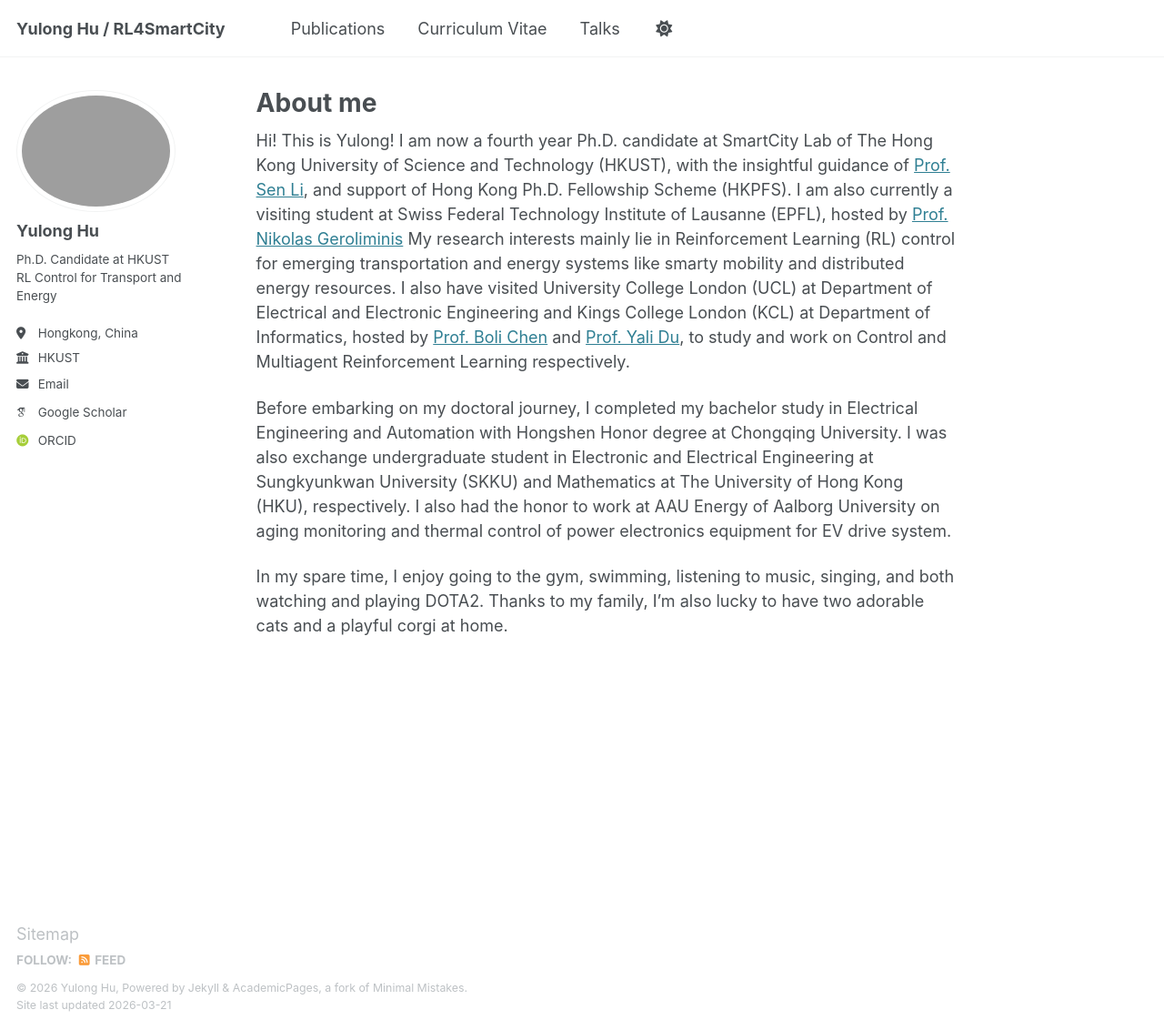
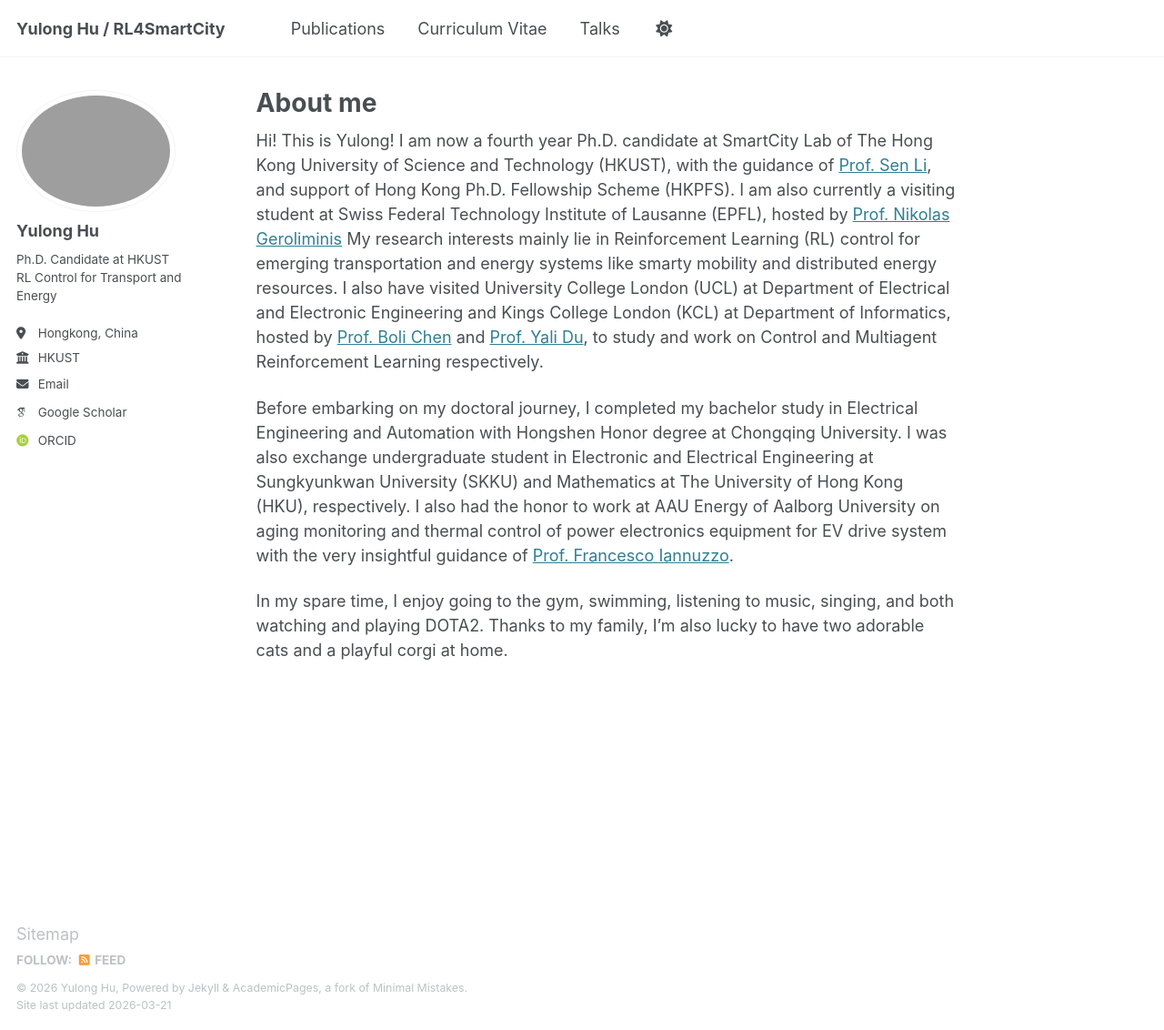
Before and after one commit to yulonghu2000/yulonghu2000.github.io, a Jekyll site: the page built from _pages/about.md, in a window 1280 px wide and 1132 px high. Shown: the whole window at 91% size. Built offline with Jekyll 4.4.1, drawn with Linux system fonts in a browser that asks for light colours; some web fonts are replaced.

Commit message:
Update about.md

```diff
--- a/_pages/about.md
+++ b/_pages/about.md
@@ -7,8 +7,8 @@ redirect_from:
   - /about.html
 ---
 
-Hi! This is Yulong! I am now a fourth year Ph.D. candidate at SmartCity Lab of The Hong Kong University of Science and Technology (HKUST), with the insightful guidance of [Prof. Sen Li](https://seng.hkust.edu.hk/about/people/faculty/sen-li), and support of Hong Kong Ph.D. Fellowship Scheme (HKPFS). I am also currently a visiting student at Swiss Federal Technology Institute of Lausanne (EPFL), hosted by [Prof. Nikolas Geroliminis](https://people.epfl.ch/nikolas.geroliminis) My research interests mainly lie in Reinforcement Learning (RL) control for emerging transportation and energy systems like smarty mobility and distributed energy resources. I also have visited University College London (UCL) at Department of Electrical and Electronic Engineering and Kings College London (KCL) at Department of Informatics, hosted by [Prof. Boli Chen](https://profiles.ucl.ac.uk/72618-boli-chen) and [Prof. Yali Du](https://www.kcl.ac.uk/people/yali-du), to study and work on Control and Multiagent Reinforcement Learning respectively.
+Hi! This is Yulong! I am now a fourth year Ph.D. candidate at SmartCity Lab of The Hong Kong University of Science and Technology (HKUST), with the guidance of [Prof. Sen Li](https://seng.hkust.edu.hk/about/people/faculty/sen-li), and support of Hong Kong Ph.D. Fellowship Scheme (HKPFS). I am also currently a visiting student at Swiss Federal Technology Institute of Lausanne (EPFL), hosted by [Prof. Nikolas Geroliminis](https://people.epfl.ch/nikolas.geroliminis) My research interests mainly lie in Reinforcement Learning (RL) control for emerging transportation and energy systems like smarty mobility and distributed energy resources. I also have visited University College London (UCL) at Department of Electrical and Electronic Engineering and Kings College London (KCL) at Department of Informatics, hosted by [Prof. Boli Chen](https://profiles.ucl.ac.uk/72618-boli-chen) and [Prof. Yali Du](https://www.kcl.ac.uk/people/yali-du), to study and work on Control and Multiagent Reinforcement Learning respectively.
 
-Before embarking on my doctoral journey, I completed my bachelor study in Electrical Engineering and Automation with Hongshen Honor degree at Chongqing University. I was also exchange undergraduate student in Electronic and Electrical Engineering at Sungkyunkwan University (SKKU) and Mathematics at The University of Hong Kong (HKU), respectively. I also had the honor to work at AAU Energy of Aalborg University on aging monitoring and thermal control of power electronics equipment for EV drive system.
+Before embarking on my doctoral journey, I completed my bachelor study in Electrical Engineering and Automation with Hongshen Honor degree at Chongqing University. I was also exchange undergraduate student in Electronic and Electrical Engineering at Sungkyunkwan University (SKKU) and Mathematics at The University of Hong Kong (HKU), respectively. I also had the honor to work at AAU Energy of Aalborg University on aging monitoring and thermal control of power electronics equipment for EV drive system with the very insightful guidance of [Prof. Francesco Iannuzzo](https://scholar.google.com/citations?user=9PywyjcAAAAJ&hl=it).
 
 In my spare time, I enjoy going to the gym, swimming, listening to music, singing, and both watching and playing DOTA2. Thanks to my family, I’m also lucky to have two adorable cats and a playful corgi at home.
```
